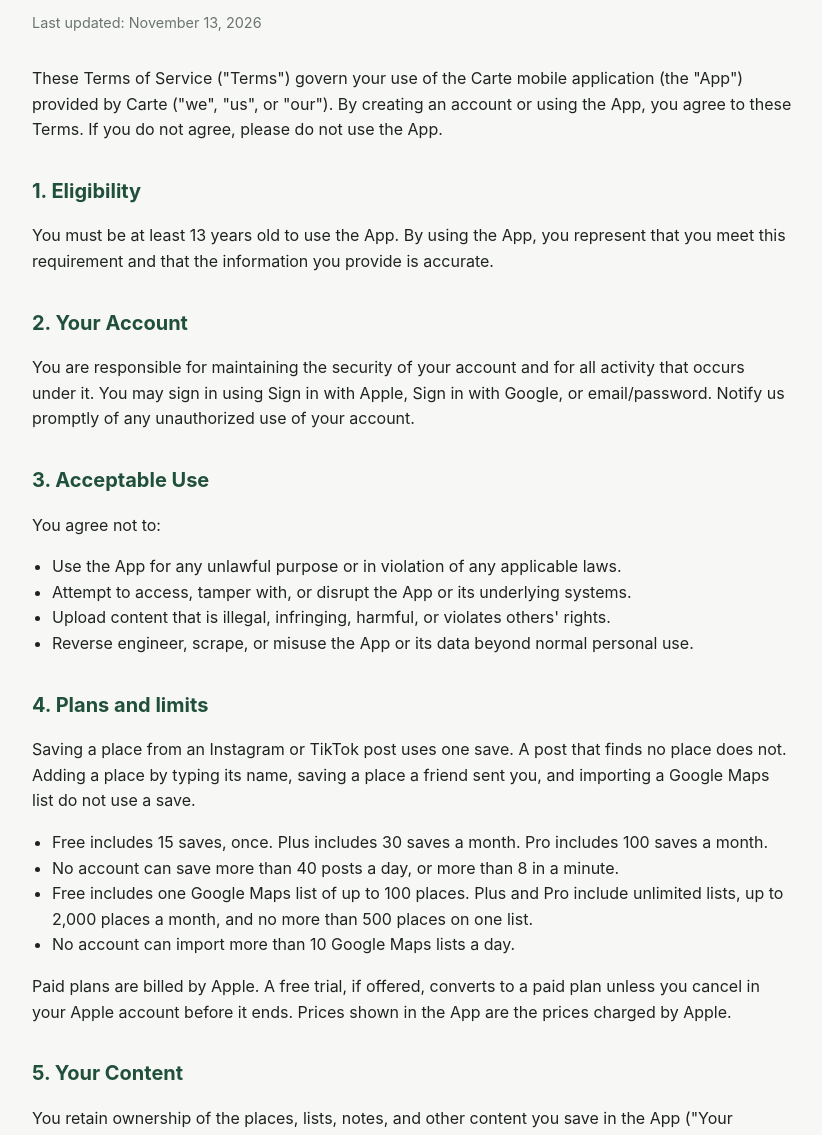
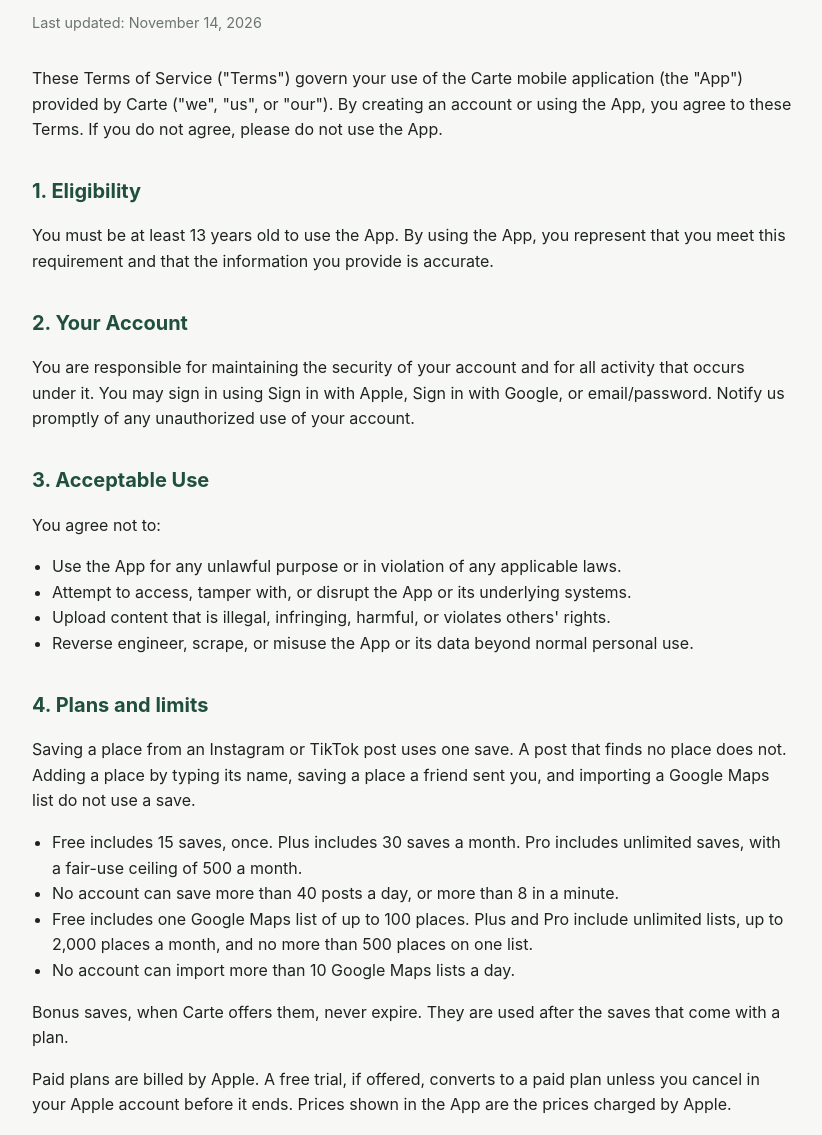
Before and after one commit to eric1lin/carte-legal, a plain HTML site: page terms.html in a window 1280 px wide. Shown: the part 116-1251 px from the top of the page, without its empty margins (228-1050 px from the left). Drawn offline with Linux system fonts and the light colour scheme.

Commit message:
Name the fair-use ceiling on Pro and how bonus saves work.

```diff
--- a/terms.html
+++ b/terms.html
@@ -30,7 +30,7 @@
 <body>
   <main>
     <h1>Carte Terms of Service</h1>
-    <p class="updated">Last updated: November 13, 2026</p>
+    <p class="updated">Last updated: November 14, 2026</p>
 
     <p>
       These Terms of Service ("Terms") govern your use of the Carte mobile application
@@ -67,11 +67,15 @@
       importing a Google Maps list do not use a save.
     </p>
     <ul>
-      <li>Free includes 15 saves, once. Plus includes 30 saves a month. Pro includes 100 saves a month.</li>
+      <li>Free includes 15 saves, once. Plus includes 30 saves a month. Pro includes unlimited saves, with a fair-use ceiling of 500 a month.</li>
       <li>No account can save more than 40 posts a day, or more than 8 in a minute.</li>
       <li>Free includes one Google Maps list of up to 100 places. Plus and Pro include unlimited lists, up to 2,000 places a month, and no more than 500 places on one list.</li>
       <li>No account can import more than 10 Google Maps lists a day.</li>
     </ul>
+    <p>
+      Bonus saves, when Carte offers them, never expire. They are used after the saves that
+      come with a plan.
+    </p>
     <p>
       Paid plans are billed by Apple. A free trial, if offered, converts to a paid plan unless
       you cancel in your Apple account before it ends. Prices shown in the App are the prices
```
